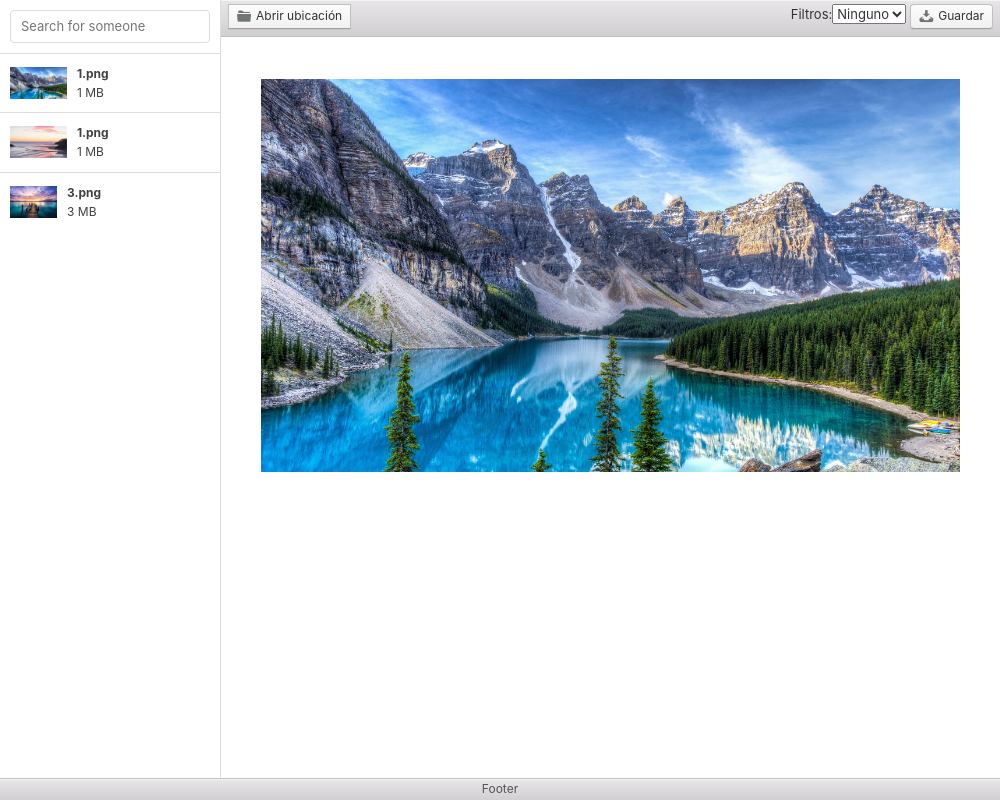
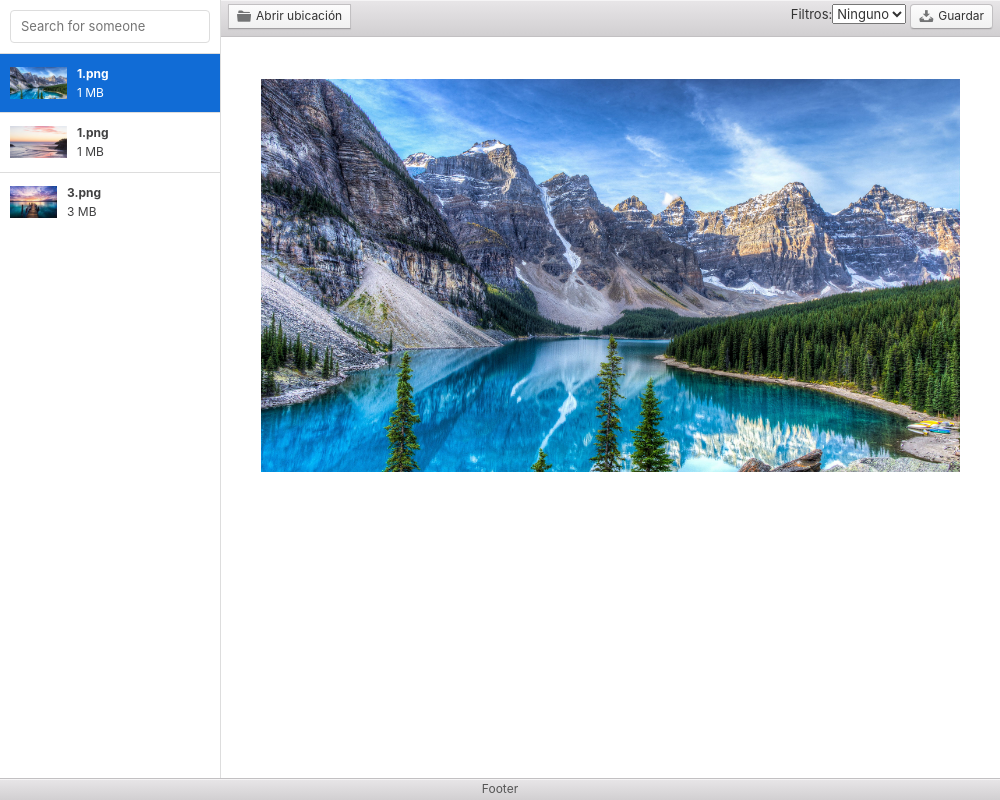
Before and after one commit to williamayalah/PlatziPicks, an Electron app: page src/renderer/index.html in a window 1000 px wide. Drawn offline with Linux system fonts and the light colour scheme.

Commit message:
[ADD]  selected class

```diff
--- a/src/renderer/index.html
+++ b/src/renderer/index.html
@@ -15,7 +15,7 @@
                         <li class="list-group-header">
                             <input class="form-control" type="text" placeholder="Search for someone">
                         </li>
-                        <li class="list-group-item">
+                        <li class="list-group-item selected">
                             <img class="media-object pull-left" src="../assets/images/1.jpg" height="32">
                             <div class="media-body">
                                 <strong>1.png</strong>
```
